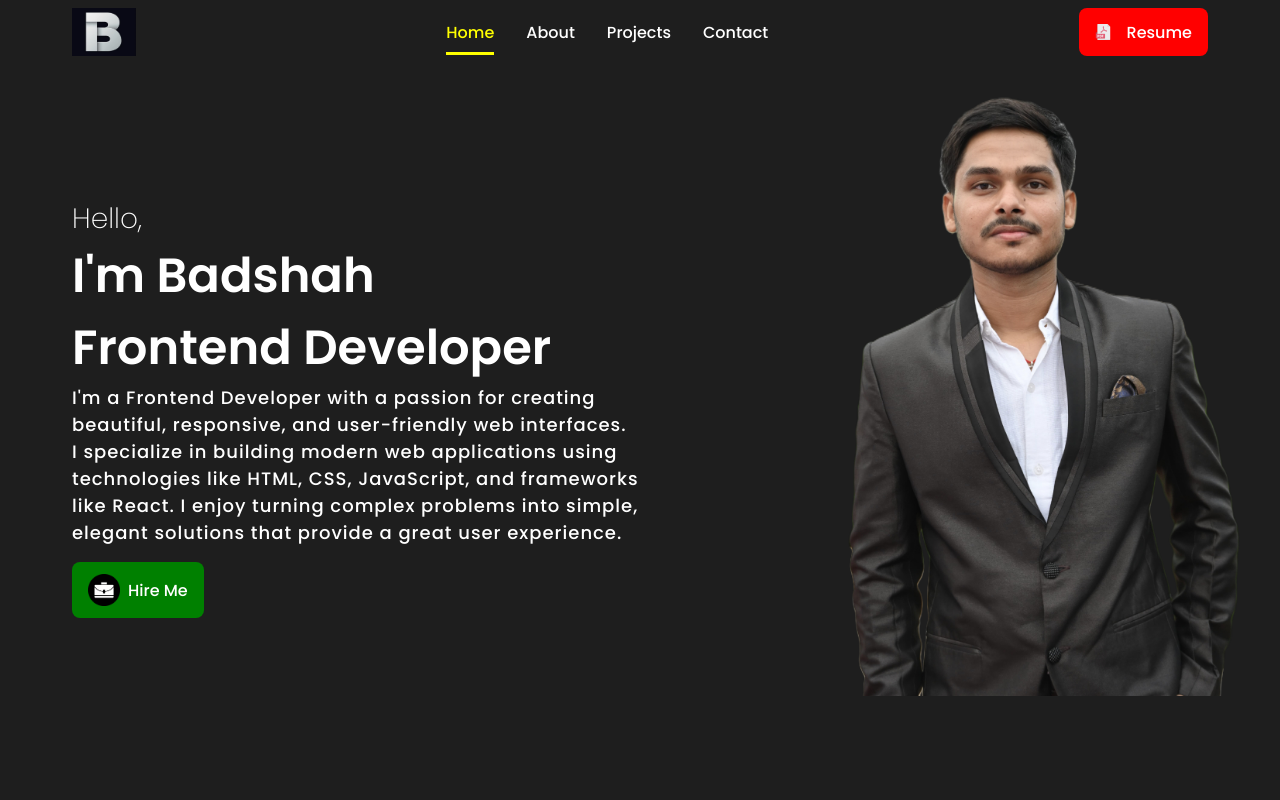
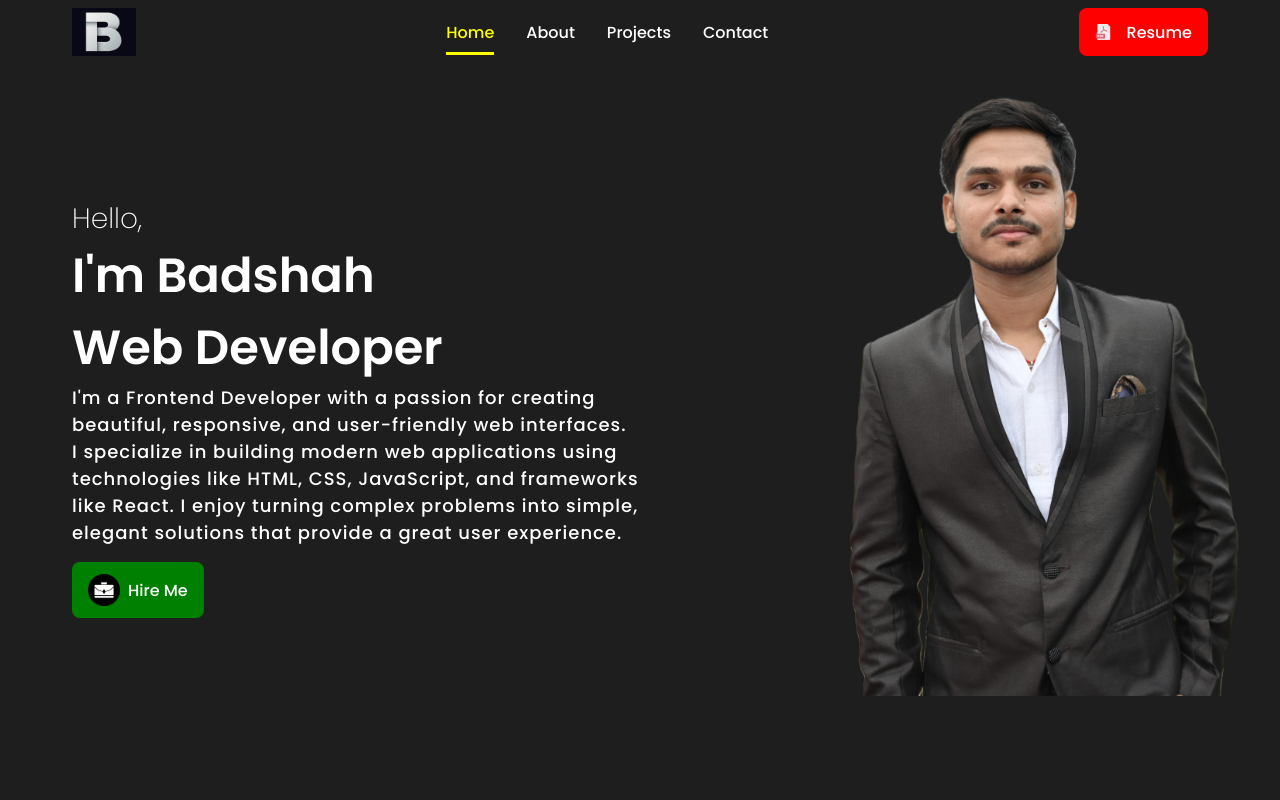
Before and after one commit to BadshahYadav/Portfolio-react, a React (Create React App) app: page / in a window 1280 px wide. Shown: the top 800 px of the page. Built offline with nearby package versions, Linux system fonts and the light colour scheme.

Commit message:
8th commit

```diff
--- a/src/components/Intro/intro.js
+++ b/src/components/Intro/intro.js
@@ -11,7 +11,7 @@ const Intro = () => {
             <div className="introContent">
                 <AnimatedText text="Hello," className="hello" />
                 <AnimatedText text="I'm Badshah" className="introText" />
-                <AnimatedText text="Frontend Developer" className="introText" />
+                <AnimatedText text="Web Developer" className="introText" />
                 <p className="introPara">
                     I'm a Frontend Developer with a passion for creating <br />
                     beautiful, responsive, and user-friendly web interfaces.<br />
```
